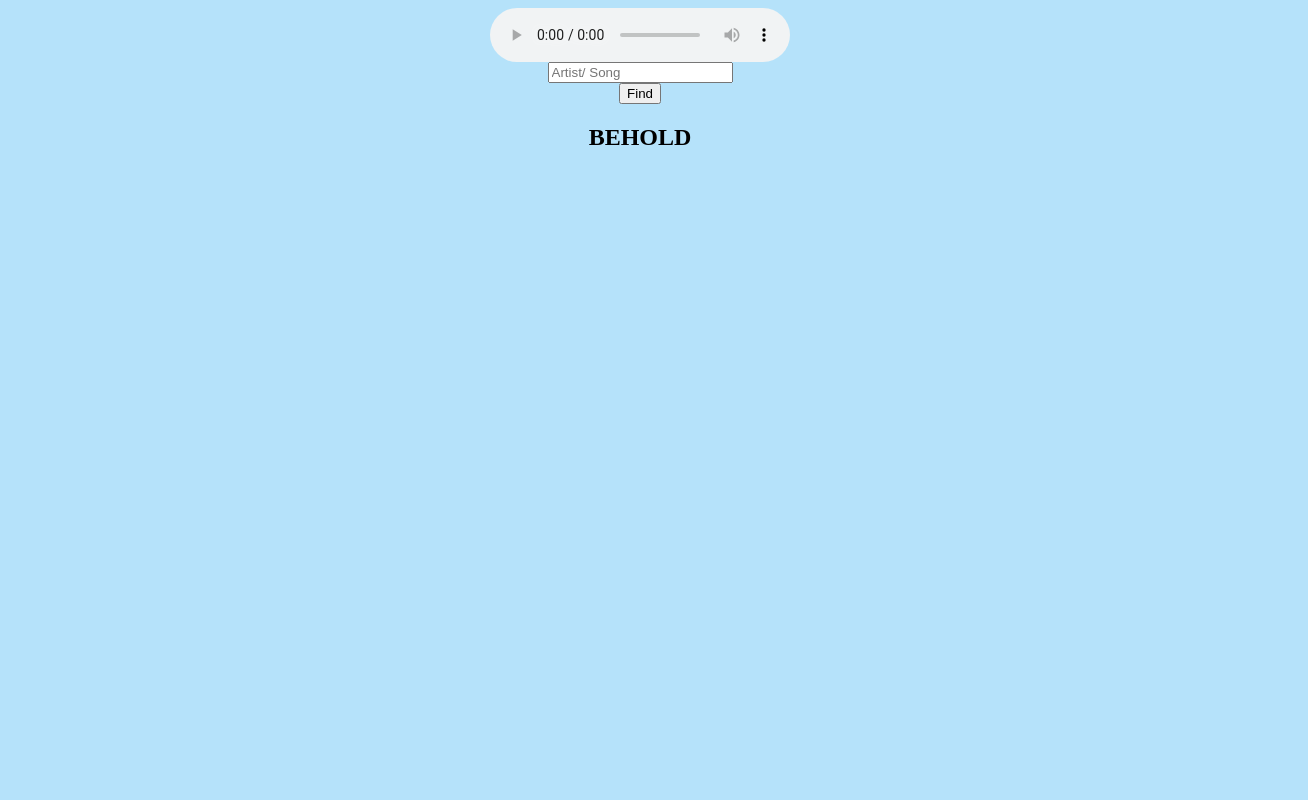
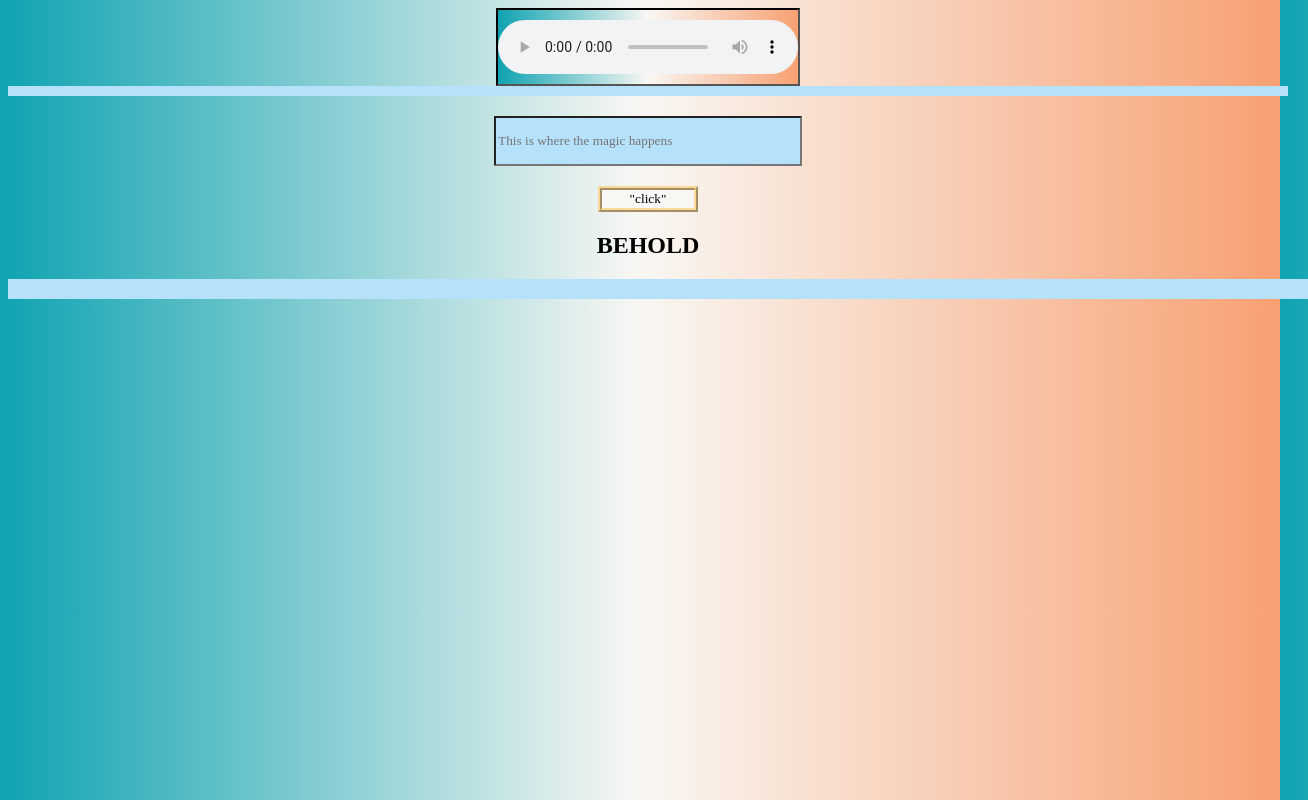
Before and after one commit to MichaelGreason/ajax-mytunes-mg, a website: page index.html in a window 1280 px wide. Shown: the whole page, 1308 px wide, since content can reach past the window. Drawn offline with Linux system fonts and the light colour scheme.

Commit message:
continuation of css styling, added hover effects

```diff
--- a/index.html
+++ b/index.html
@@ -13,12 +13,12 @@
   <form action="/" id="search-form">
     <audio id="audio" autoplay controls src=>
     </audio>
-    <div>
+    <div class="searchbar">
       <label for="search-text"></label>
-      <input type="text" name="search-text" id="search-text" placeholder="Artist/ Song" required />
+      <input type="text" name="search-text" id="search-text" placeholder="This is where the magic happens" required />
     </div>
     <div>
-      <button id="button" type="submit">Find</button>
+      <button id="button" type="submit">"click"</button>
     </div>
 
   </form>
--- a/main.css
+++ b/main.css
@@ -1,5 +1,8 @@
 body {
-    background-color: #B5E2FA;
+    /* background-color: #B5E2FA; */
+    background-image: linear-gradient(to right, #0FA3B1, #F9F7F3, #F7A072);
+    width: 100vw;
+    font-family: "Rooney", "Futura";
 }
 
 h2,
@@ -11,6 +14,7 @@ form {
 
 #artContainer {
     width: 100vw;
+    border: 10px solid #B5E2FA;
     background-color: #F9F7F3;
     display: flex;
     flex-wrap: wrap;
@@ -19,9 +23,59 @@ form {
 
 .overallDiv {
     border: 2px solid #F7A072;
-    background-color: #EDDEA4;
+    background-color: #B5E2FA;
+    border-radius: 50px;
+    display: flex;
+    justify-content: center;
+    align-items: center;
+    flex-direction: column;
     width: 20vw;
-    height: 200px;
+    height: 250px;
     padding: 5px;
     margin: 5px;
 }
+
+#audio {
+    padding-top: 10px;
+    padding-bottom: 10px;
+    border-top: 10px solid #B5E2FA;
+    border: 2px inset black;
+    background-image: linear-gradient(to right, #0FA3B1, #F9F7F3, #F7A072);
+
+
+
+}
+
+.searchbar {
+    border-top: 10px solid #B5E2FA;
+    position: relative;
+    display: flex;
+    flex-direction: column;
+    align-items: center;
+    height: 50px;
+    width: 100vw;
+    padding-top: 20px;
+    padding-bottom: 20px;
+}
+
+#search-text {
+    background-color: #B5E2FA;
+    font-family: "Rooney", "Futura";
+    display: flex;
+    align-items: center;
+    height: 50px;
+    width: 300px;
+}
+
+#button {
+    background-color: #F9F7F3;
+    border: 4px ridge #f9d99a;
+    font-family: "Rooney", "Futura";
+    width: 100px;
+}
+
+
+.albumArt:hover {
+    cursor: pointer;
+    box-shadow: 0 5px 15px rgba(207, 204, 41, 0.9);
+}
```
